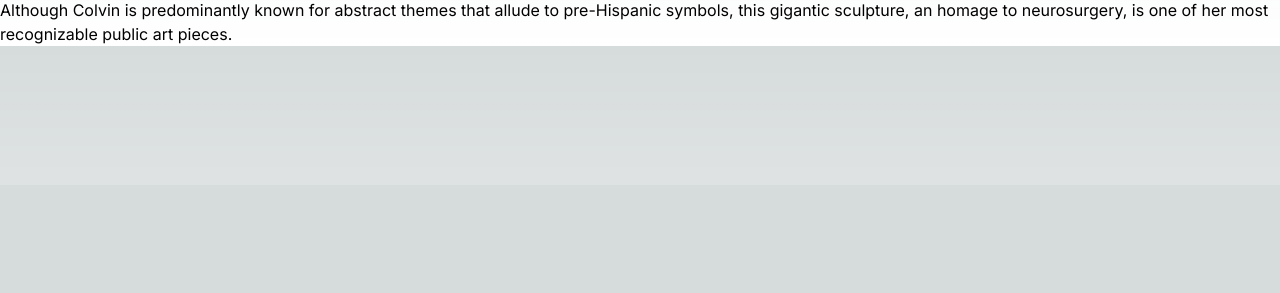
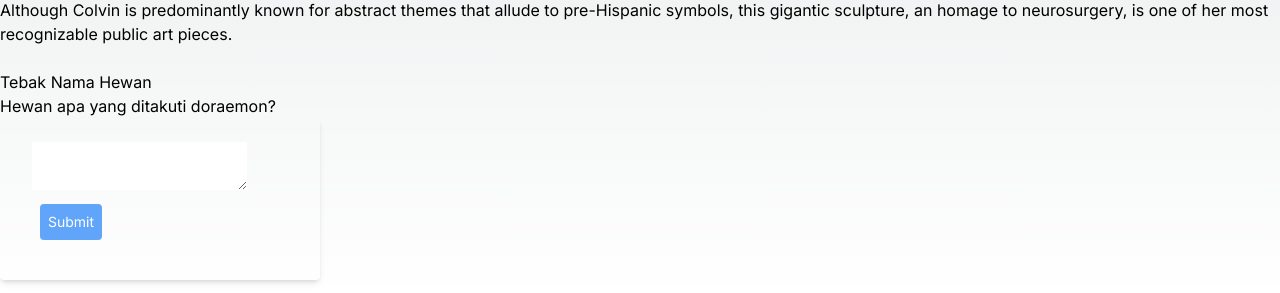
Before and after one commit to alibarc/04-event-dan-state, a Next.js app: page / in a window 1280 px wide. Shown: the part 615-908 px from the top of the page. Before the commit the page ends 800 px from the top, so only its background shows below. Built offline with nearby package versions, Linux system fonts and the light colour scheme.

Commit message:
praktikum 5

```diff
--- a/src/app/page.tsx
+++ b/src/app/page.tsx
@@ -1,6 +1,7 @@
 "use client";
 import Tombol_1, { Tombol_2, Tombol_3 } from "../components/button";
 import Gallery from "@/components/gallery";
+import Form from "@/components/form";
 
 export default function Home(){
   return (
@@ -18,6 +19,8 @@
         </div>
         <br></br>
         <Gallery />
+        <br></br>
+        <Form />
     </>
   );
 }
--- /dev/null
+++ b/src/components/form.tsx
@@ -0,0 +1,65 @@
+import { useState } from "react";
+
+export default function Form(){
+    const [jawaban, setJawaban] = useState('');
+    const [error, setError] = useState(null);
+    const [status, setStatus] = useState('typing');
+
+    if (status === 'success') {
+        return <h1>Yay... Jawaban Benar!</h1>
+    }
+
+    async function handleSubmite(e: { preventDefault: () => void; }) {
+        e.preventDefault();
+        setStatus('submitting');
+        try {
+            await submitForm(jawaban);
+            setStatus('success');
+        } catch (err) {
+            setStatus('typing');
+            setError(err);
+        }
+    }
+
+    function handleTextareaChange(e) {
+        setJawaban(e.target.value);
+    }
+
+    return (
+        <>
+            <div className="w-full max-w-xs">
+                <h2>Tebak Nama Hewan</h2>
+                <p>Hewan apa yang ditakuti doraemon?</p>
+                <form
+                    className="shadow-md rounded px-8 pt-6 pb-8 mb-4 text-black border-gray-400"
+                    onSubmit={handleSubmite}>
+                    <textarea
+                        value={jawaban}
+                        onChange={handleTextareaChange}
+                        disabled={status === 'submitting'}
+                    />
+                    <br />
+                    <button
+                        className="bg-blue-400 p-2 m-2 rounded text-sm text-white"
+                        disabled={jawaban.length === 0 || status === 'submitting'}>
+                        Submit
+                    </button>
+                    {error !== null && <p className="Error text-red-500 text-sm">{error.message}</p>}
+                </form>
+            </div>
+        </>
+    );
+}
+
+function submitForm(jawaban) {
+    return new Promise<void>((resolve, reject) => {
+        setTimeout(() => {
+            let shouldError = jawaban.toLowerCase() !== 'tikus'
+            if (shouldError) {
+                reject(new Error('Tebakan yang bagus tetapi jawaban salah. Silahkan coba lagi!'));
+            } else {
+                resolve();
+            }
+        }, 500);
+    });
+}
```
Also changed, not shown: 1 other file (tests, documents, lock files or other folders).
